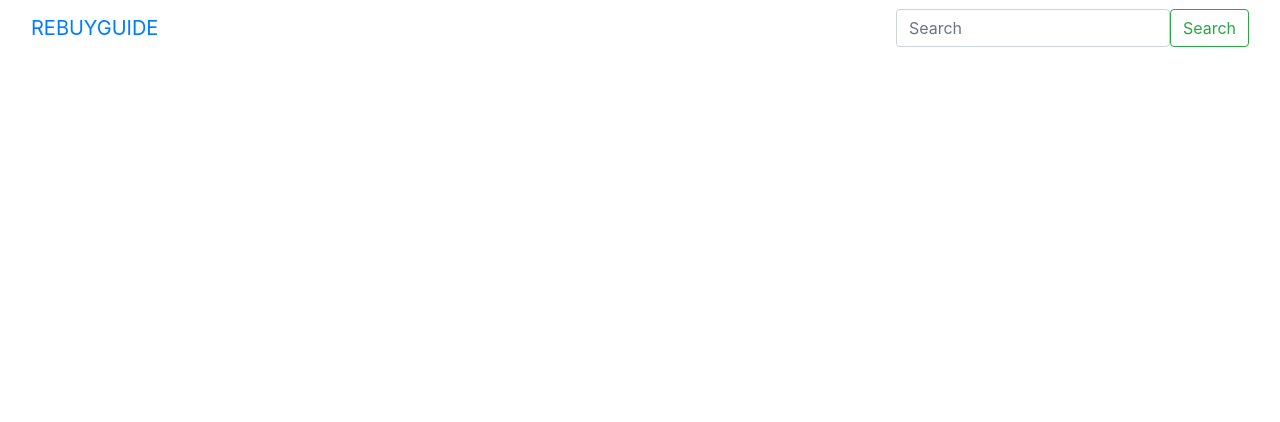
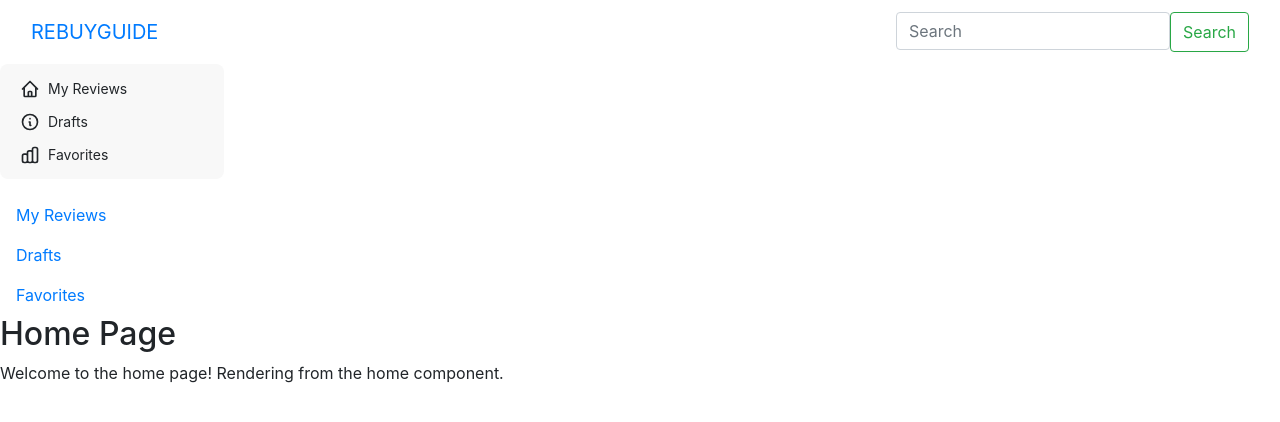
Before and after one commit to carmanchiu/rebuyguide-react, a React (Vite) app: page / in a window 1280 px wide. Before the commit this address had no page. Shown: the top 422 px of the page. Built offline with nearby package versions, Linux system fonts and the light colour scheme.

Commit message:
WIP Sidebar; got daisyui component to render

```diff
--- a/src/App.tsx
+++ b/src/App.tsx
@@ -1,14 +1,19 @@
 // App.tsx
 import { BrowserRouter as Router, Routes, Route, Link } from 'react-router-dom';
 import Header from './components/Header';
+import Home from './components/Home';
+import Sidebar from './components/Sidebar';
 
 function App() {
     return (
         <Router>
             <Header />
-            <Routes>
-                {/* <Route path="/" element={<Home />} /> */}
-            </Routes>
+            <div>
+                <Sidebar />
+                <Routes>
+                    <Route path="/" element={<Home />} />
+                </Routes>
+            </div>
         </Router>
     );
 }
--- a/src/components/Header.tsx
+++ b/src/components/Header.tsx
@@ -1,5 +1,6 @@
 // Header.tsx
 // import React from 'react';
+import { Link } from 'react-router-dom';
 
 // interface HeaderProps {
 //   children: React.ReactNode;
@@ -11,7 +12,7 @@ function Header() {
         {/* <div> */}
           <nav className="navbar bg-body-tertiary">
               <div className="container-fluid">
-                  <a className="navbar-brand">REBUYGUIDE</a>
+                  <Link to="/" className="navbar-brand">REBUYGUIDE</Link>
                   <form className="d-flex" role="search">
                       <input className="form-control me-2" type="search" placeholder="Search" aria-label="Search" />
                       <button className="btn btn-outline-success" type="submit">Search</button>
--- a/src/components/Profile.tsx
+++ b/src/components/Profile.tsx
@@ -1,4 +1,4 @@
-import React from 'react';
+// import React from 'react';
 
 function Profile() {
     return (
--- a/src/components/Sidebar.tsx
+++ b/src/components/Sidebar.tsx
@@ -1,18 +1,75 @@
-import React from 'react';
-import { Link } from 'react-router-dom';
+// import React from 'react';
+// import { Link } from 'react-router-dom';
 // import './Sidebar.css';
 
 function Sidebar() {
     return (
         <div>
-            <ul>
+            {/* daisyui component */}
+            <ul className="menu bg-base-200 rounded-box w-56">
                 <li>
-                    I am a sidebar.
+                    <a>
+                    <svg
+                        xmlns="http://www.w3.org/2000/svg"
+                        className="h-5 w-5"
+                        fill="none"
+                        viewBox="0 0 24 24"
+                        stroke="currentColor">
+                        <path
+                        strokeLinecap="round"
+                        strokeLinejoin="round"
+                        strokeWidth="2"
+                        d="M3 12l2-2m0 0l7-7 7 7M5 10v10a1 1 0 001 1h3m10-11l2 2m-2-2v10a1 1 0 01-1 1h-3m-6 0a1 1 0 001-1v-4a1 1 0 011-1h2a1 1 0 011 1v4a1 1 0 001 1m-6 0h6" />
+                    </svg>
+                    My Reviews
+                    </a>
+                </li>
+                <li>
+                    <a>
+                    <svg
+                        xmlns="http://www.w3.org/2000/svg"
+                        className="h-5 w-5"
+                        fill="none"
+                        viewBox="0 0 24 24"
+                        stroke="currentColor">
+                        <path
+                        strokeLinecap="round"
+                        strokeLinejoin="round"
+                        strokeWidth="2"
+                        d="M13 16h-1v-4h-1m1-4h.01M21 12a9 9 0 11-18 0 9 9 0 0118 0z" />
+                    </svg>
+                    Drafts
+                    </a>
+                </li>
+                <li>
+                    <a>
+                    <svg
+                        xmlns="http://www.w3.org/2000/svg"
+                        className="h-5 w-5"
+                        fill="none"
+                        viewBox="0 0 24 24"
+                        stroke="currentColor">
+                        <path
+                        strokeLinecap="round"
+                        strokeLinejoin="round"
+                        strokeWidth="2"
+                        d="M9 19v-6a2 2 0 00-2-2H5a2 2 0 00-2 2v6a2 2 0 002 2h2a2 2 0 002-2zm0 0V9a2 2 0 012-2h2a2 2 0 012 2v10m-6 0a2 2 0 002 2h2a2 2 0 002-2m0 0V5a2 2 0 012-2h2a2 2 0 012 2v14a2 2 0 01-2 2h-2a2 2 0 01-2-2z" />
+                    </svg>
+                    Favorites
+                    </a>
                 </li>
             </ul>
-            <ul>
-                <li>
-                    Sidebar: My Reviews
+
+
+            <ul className="nav flex-column">
+                <li className="nav-item">
+                    <a className="nav-link active" aria-current="page" href="#">My Reviews</a>
+                </li>
+                <li className="nav-item">
+                    <a className="nav-link" href="#">Drafts</a>
+                </li>
+                <li className="nav-item">
+                    <a className="nav-link" href="#">Favorites</a>
                 </li>
             </ul>
         </div>
--- a/src/index.css
+++ b/src/index.css
@@ -1,3 +1,6 @@
+@import "tailwindcss";
+@plugin "daisyui";
+
 /* :root {
   font-family: system-ui, Avenir, Helvetica, Arial, sans-serif;
   line-height: 1.5;
```
